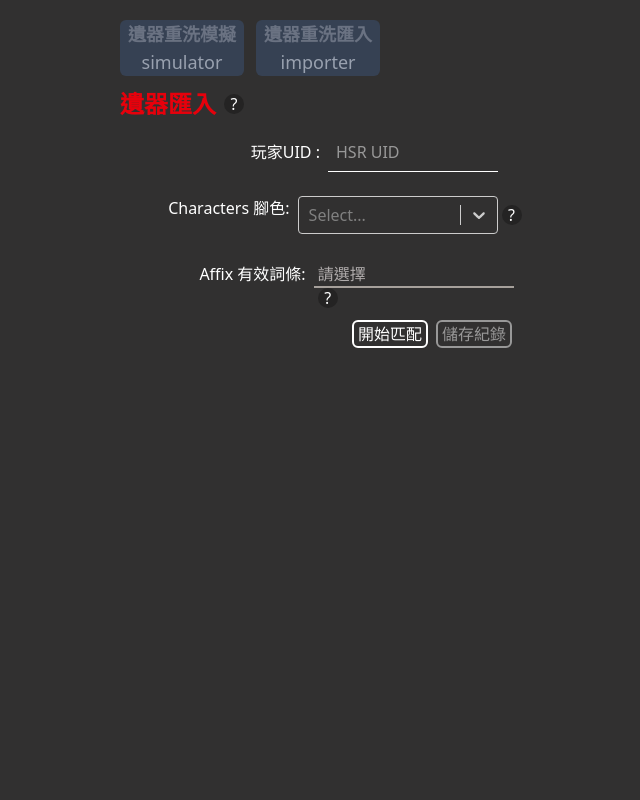
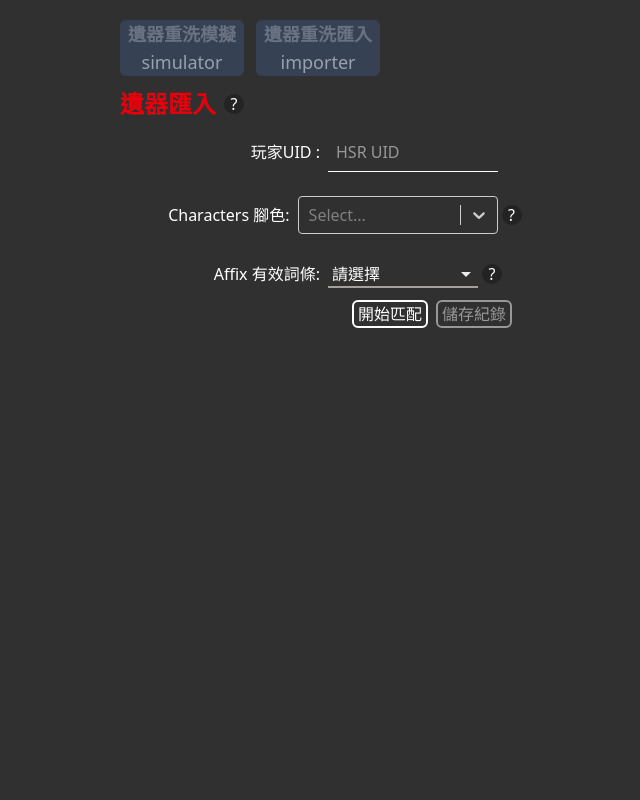
Before and after one commit to angegod/TestNextApi, a Next.js app: page /import in a window 1280 px wide. Shown: the top 800 px of the page, without its empty margins (8-648 px from the left). Built offline with nearby package versions, Linux system fonts and the light colour scheme.

Commit message:
fix:修正UI設計

```diff
--- a/src/app/import/Importer.js
+++ b/src/app/import/Importer.js
@@ -12,7 +12,7 @@ import PastPreviewList from '@/components/PastPreviewList';
 import Result from '@/components/Result';
 import { StandDetails, ShowStand } from '@/components/StandDetails';
 import { RelicData } from '@/components/RelicData';
-import { StandardSelect,   CharSelect ,RelicSelect,StandardSelect2 } from '@/components/Select';
+import { StandardSelect,   CharSelect ,RelicSelect } from '@/components/Select';
 
 import SiteContext from '@/context/SiteContext';
 import { useStatusToast } from '@/context/StatusMsg';
@@ -576,7 +576,7 @@ function Importer(){
                                 onChange={(e)=>userID.current=e.target.value}
                                 disabled={!isChangeAble}/>
                     </div>
-                    <div className='flex flex-row [&>*]:mr-2 my-3 max-[400px]:!flex-col items-left'>
+                    <div className='flex flex-row [&>*]:mr-2 my-3 max-[400px]:!flex-col items-center'>
                         <div className='text-right w-[200px]  max-[400px]:text-left max-[600px]:w-[120px]'>
                             <span className='text-white whitespace-nowrap'>Characters 腳色:</span>
                         </div>
@@ -592,7 +592,7 @@ function Importer(){
                             <span className='text-white whitespace-nowrap'>Affix 有效詞條:</span>
                         </div>
                         <div className='flex flex-row items-center'>
-                            <StandardSelect2 />
+                            <StandardSelect />
                         </div>
                     </div>
                     <div className={`mt-2 [&>*]:mr-2 flex flex-row max-[400px]:!flex-col ${(selfStand.length===0)?'hidden':''}`}>
--- a/src/app/simulator/page.js
+++ b/src/app/simulator/page.js
@@ -496,7 +496,7 @@ function Simulator(){
                             </div>
                         </div>
                         <div className={`mt-2 [&>*]:mr-2 flex flex-row max-[400px]:!flex-col ${(selfStand.length===0)?'hidden':''}`} >
-                            <div className='text-right w-[200px] max-[600px]:max-w-[150px] max-[400px]:text-left'>
+                            <div className='text-right w-[200px] max-[600px]:max-w-[120px] max-[400px]:text-left'>
                                 <span className='text-white'>Params 參數:</span>
                             </div>
                             <ShowStand />
--- a/src/components/Select.js
+++ b/src/components/Select.js
@@ -131,7 +131,7 @@ const PartSelect=React.memo(()=>{
 });
 
 //自訂義有效詞條種類
-const StandardSelect=React.memo(()=>{
+const StandardSelect2=React.memo(()=>{
     const [selectAffix,setAffix]=useState(undefined);
     const {partsIndex,selfStand,setSelfStand,isChangeAble}=useContext(SiteContext);
 
@@ -197,7 +197,7 @@ const StandardSelect=React.memo(()=>{
 
 });
 
-const StandardSelect2=React.memo(()=>{
+const StandardSelect=React.memo(()=>{
     const {partsIndex,selfStand,setSelfStand,isChangeAble}=useContext(SiteContext);
     const [expand,setExpand]=useState(false);
 
@@ -262,26 +262,38 @@ const StandardSelect2=React.memo(()=>{
                 <div className='my-0.5 mx-1 hover:bg-stone-500 hover:text-white cursor-pointer flex flex-row items-center'
                     onClick={()=>addAffix(m)}
                     key={"options"+i}>
-                    <div className="w-5">
-                        <img src={`${process.env.NEXT_PUBLIC_BASE_PATH || ''}/image/check.svg`} alt="check"
-                            className={exists ? 'opacity-100' : 'opacity-0'}/>
+                    <div className='mr-1 flex items-center'>
+                        <input type='checkbox' checked={exists} className='border-[0px] w-4 h-4' onChange={(event)=>console.log(event.target.vaue)}/>
                     </div>
                     <div>
-                        <span>{m}</span>
+                        <span className='text-white'>{m}</span>
                     </div>
                 </div>
             )
         });
 
+        // <div className="w-5">
+        //       <img src={`${process.env.NEXT_PUBLIC_BASE_PATH || ''}/image/check.svg`} alt="check"
+        //                     className={exists ? 'opacity-100' : 'opacity-0'}/>
+        //            </div>
+
         return(
                 <div className='flex flex-col' ref={selectContainer}>
                     <div className='flex flex-row flex-wrap items-baseline'>
-                        <div className='w-[200px]'>
-                            <div className='relative border-b-2 border-stone-400' onClick={()=>setExpand(!expand)}>
-                                <span className='ml-1'>請選擇</span>
+                        <div className='w-[150px] min-w-fit'>
+                            <div className='relative border-b-2 border-stone-400 flex flex-row justify-between' onClick={()=>setExpand(!expand)}>
+                                <div>
+                                    <span className='ml-1 text-white'>請選擇</span>
+                                </div>
+                                <div>
+                                    <img
+                                        src={`${process.env.NEXT_PUBLIC_BASE_PATH || ''}/image/arrow_drop.svg`}
+                                        className={`transition-transform duration-300 ${expand ? 'rotate-180' : 'rotate-0'}`}
+                                        alt="arrow"/>
+                                </div>
                             </div>
                             {expand&&(
-                                <div className="absolute overflow-y-scroll bg-stone-700 w-[200px] h-[150px] border-white border-1 hide-scrollbar">
+                                <div className="absolute overflow-y-scroll bg-stone-700 w-fit h-[150px] border-[1px] hide-scrollbar">
                                     {optionsList}
                                 </div>
                             )}
--- a/src/css/simulator.css
+++ b/src/css/simulator.css
@@ -26,11 +26,11 @@
   scrollbar-width: none;
 }
 
-select:disabled,
+/*select:disabled,
 input:disabled {
   background-color: gray;
   color: white;
-}
+}*/
 
 button:disabled {
   opacity: 0.5;
```
Also changed, not shown: public/image/arrow_drop.svg (added), public/image/arrow_up.svg (added).
